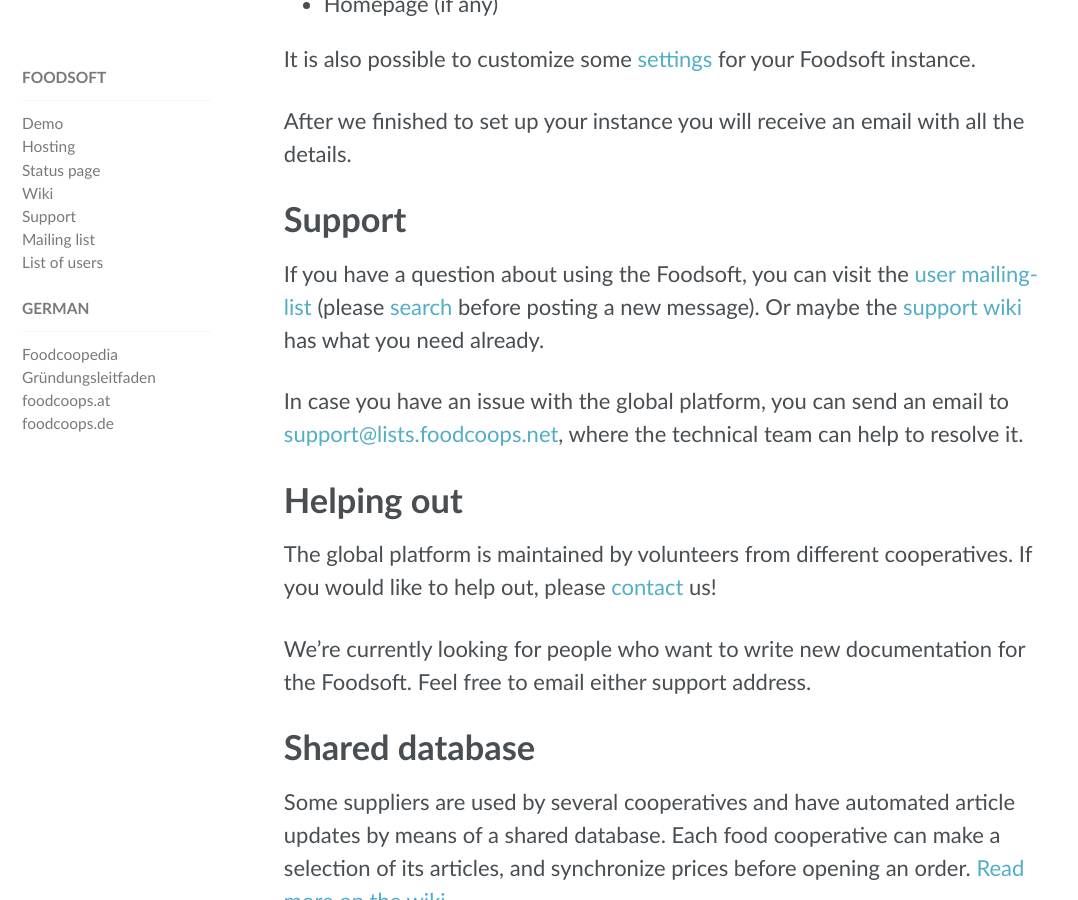
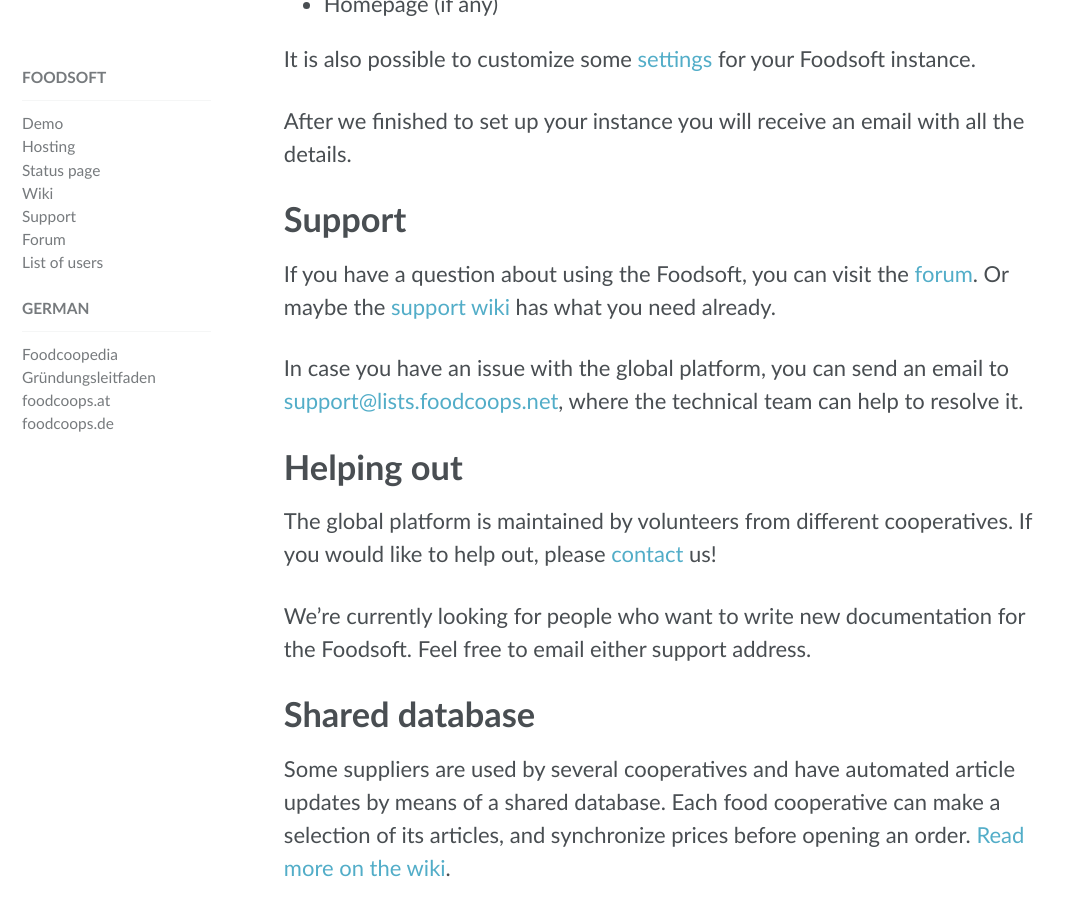
Before and after one commit to foodcoops/foodcoops.github.io, a Jekyll site: the page built from global-foodsoft-platform.md, in a window 1280 px wide and 900 px high, scrolled down 1396 px. Shown: the whole window, without its empty margins (0-1078 px from the left). Built offline with Jekyll 4.4.1, drawn with Linux system fonts in a browser that asks for light colours.

Commit message:
Update links to the newly created forum

```diff
--- a/_data/navigation.yml
+++ b/_data/navigation.yml
@@ -22,8 +22,8 @@
       url: https://github.com/foodcoops/foodsoft/wiki
     - title: 'Support'
       url: https://github.com/foodcoops/foodsoft/wiki/Support
-    - title: 'Mailing list'
-      url: http://foodsoft.274.s1.nabble.com/foodsoft-discuss-f5.html
+    - title: 'Forum'
+      url: https://forum.foodcoops.net
     - title: 'List of users'
       url: https://github.com/foodcoops/foodsoft/wiki/Users
 
--- a/global-foodsoft-platform.md
+++ b/global-foodsoft-platform.md
@@ -45,9 +45,7 @@
 
 # Support
 
-If you have a question about using the Foodsoft, you can visit the [user mailing-list](http://foodsoft.274.s1.nabble.com/foodsoft-discuss-f5.html)
-(please [search](http://foodsoft.274.s1.nabble.com/template/NamlServlet.jtp?macro=search_page&node=5&query=) before
-posting a new message).
+If you have a question about using the Foodsoft, you can visit the [forum](https://forum.foodcoops.net).
 Or maybe the [support wiki](https://github.com/foodcoops/foodsoft/wiki/Support) has what you need already.
 
 In case you have an issue with the global platform, you can send an email to
```
Also changed, not shown: foodsoft-hosting.md (+1 -2 lines).
